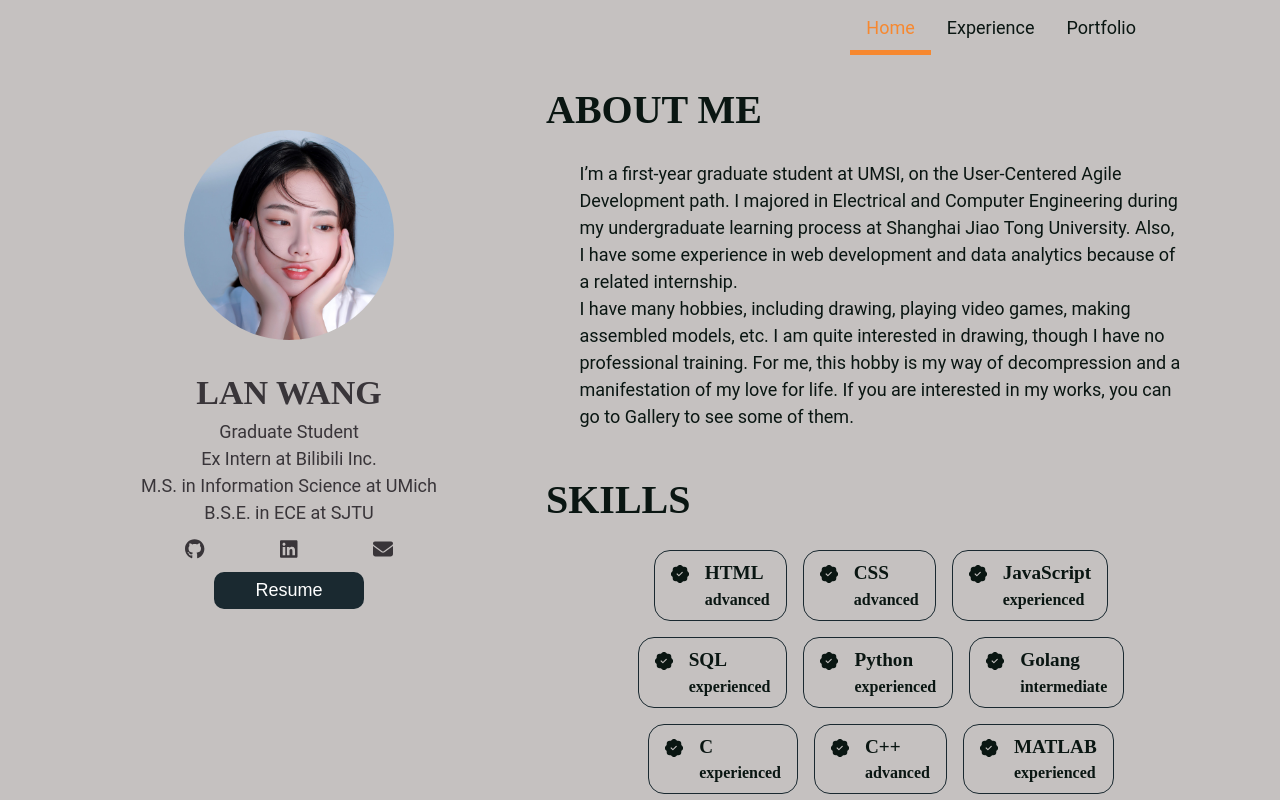
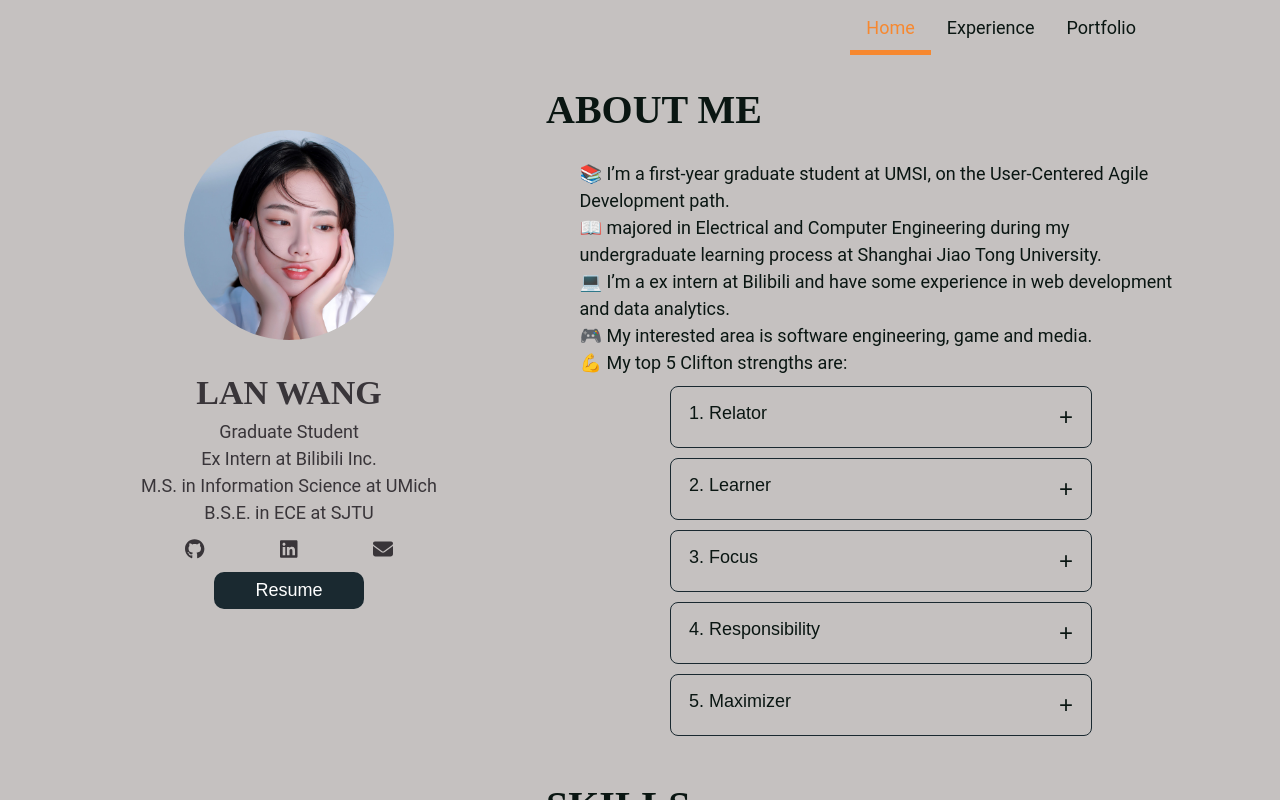
Before and after one commit to yexiaosu/portfolio, a React (Create React App) app: page / in a window 1280 px wide. Shown: the top 800 px of the page. Built offline with nearby package versions, Linux system fonts and the light colour scheme.

Commit message:
feat: change the layout of homepage

```diff
--- a/package.json
+++ b/package.json
@@ -13,6 +13,7 @@
     "@testing-library/user-event": "^13.5.0",
     "react": "^18.2.0",
     "react-dom": "^18.2.0",
+    "react-helmet": "^6.1.0",
     "react-icons": "^4.7.1",
     "react-router-dom": "^6.6.2",
     "react-scripts": "5.0.1",
--- /dev/null
+++ b/src/components/collapsible/Collapsible.js
@@ -0,0 +1,54 @@
+import { Children } from "react";
+import "./collapsible.css";
+
+export default function Collapsible() {
+  return (
+    <>
+      <Strength
+        title="1. Relator"
+        content="I enjoy close relationship with others and find deep satisfaction in working hard with friends to achieve a goal."
+      ></Strength>
+      <Strength
+        title="2. Learner"
+        content="I have a great desire to learn and want to continously improve. The process of learning excites me."
+      ></Strength>
+            <Strength
+        title="3. Focus"
+        content="I can take a direction, follow through and make the corrections necessary on track."
+      ></Strength>
+            <Strength
+        title="4. Responsibility"
+        content="I take psychological ownership of what I say I will do. I'm committed to stable values such as honesty and loyalty."
+      ></Strength>
+            <Strength
+        title="5. Maximizer"
+        content="I focus on strengths as a way to stimulate personal and group excellence. I seek to transform something strong into something super."
+      ></Strength>
+    </>
+  );
+}
+
+function Strength(props) {
+  const open = (element) => {
+    element.classList.toggle("active");
+    var content = element.nextElementSibling;
+    console.log(element);
+    if (content.style.maxHeight) {
+      content.style.maxHeight = null;
+      content.style.border = null;
+    } else {
+      content.style.maxHeight = content.scrollHeight + "px";
+      content.style.border = "1px solid var(--color-bg-variant)";
+    }
+  };
+  return (
+    <div className="collapsible_container">
+      <button className="collapsible" onClick={(e) => open(e.target)}>
+        {props.title}
+      </button>
+      <div className="content_collapsible">
+        <p>{props.content}</p>
+      </div>
+    </div>
+  );
+}
--- /dev/null
+++ b/src/components/collapsible/collapsible.css
@@ -0,0 +1,58 @@
+.collapsible_container {
+    width: 100%;
+    margin: 0 auto;
+}
+
+.collapsible {
+    color: var(--color-dark);
+    background-color: transparent;
+    border: 1px solid var(--color-bg-variant);
+    border-radius: 0.5rem;
+    transition: var(--transition);
+    cursor: pointer;
+    padding: 1rem 18px;
+    width: 100%;
+    text-align: left;
+    margin-top: 10px;
+}
+
+.collapsible.active,
+.collapsible:hover {
+    background-color: var(--color-bg-variant);
+    color: var(--color-light);
+}
+
+.collapsible.active {
+    border-radius: 0.5rem 0.5rem 0 0;
+}
+
+.content_collapsible {
+    padding: 0 18px;
+    border-radius: 0 0 0.5rem 0.5rem;
+    background-color: transparent;
+    max-height: 0;
+    overflow: hidden;
+    transition: max-height 0.2s ease-out;
+}
+
+.collapsible:after {
+    content: '+';
+    font-size: 24px;
+    float: right;
+}
+
+.collapsible.active:after {
+    content: "-";
+}
+
+@media screen and (min-width:768px) {
+    .collapsible_container {
+        width: 80%;
+    }
+}
+
+@media screen and (min-width:1024px) {
+    .collapsible_container {
+        width: 70%;
+    }
+}
--- a/src/pages/Home.js
+++ b/src/pages/Home.js
@@ -1,6 +1,7 @@
 import React, { Component } from 'react';
 import Card from '../components/card/Card';
 import Skills from '../components/skill/Skill';
+import Collapsible from '../components/collapsible/Collapsible';
 import "./page.css";
 
 function Home() {
@@ -10,12 +11,12 @@ function Home() {
     <main id="main">
         <h1>About Me</h1>
         <div className="content">
-          <p>
-            I’m a first-year graduate student at UMSI, on the User-Centered Agile Development path. I majored in Electrical and Computer Engineering during my undergraduate learning process at Shanghai Jiao Tong University. Also, I have some experience in web development and data analytics because of a related internship.
-          </p>
-          <p>
-            I have many hobbies, including drawing, playing video games, making assembled models, etc. I am quite interested in drawing, though I have no professional training. For me, this hobby is my way of decompression and a manifestation of my love for life. If you are interested in my works, you can go to Gallery to see some of them.
-          </p>
+          <div>📚 I’m a first-year graduate student at UMSI, on the User-Centered Agile Development path.</div>
+          <div>📖  majored in Electrical and Computer Engineering during my undergraduate learning process at Shanghai Jiao Tong University.</div>
+          <div>💻 I’m a ex intern at Bilibili and have some experience in web development and data analytics.</div>
+          <div>🎮 My interested area is software engineering, game and media.</div>
+          <div>💪 My top 5 Clifton strengths are:</div>
+          <Collapsible></Collapsible>
         </div>
         <Skills></Skills>
     </main>
```
Also changed, not shown: 1 other file (tests, documents, lock files or other folders).
